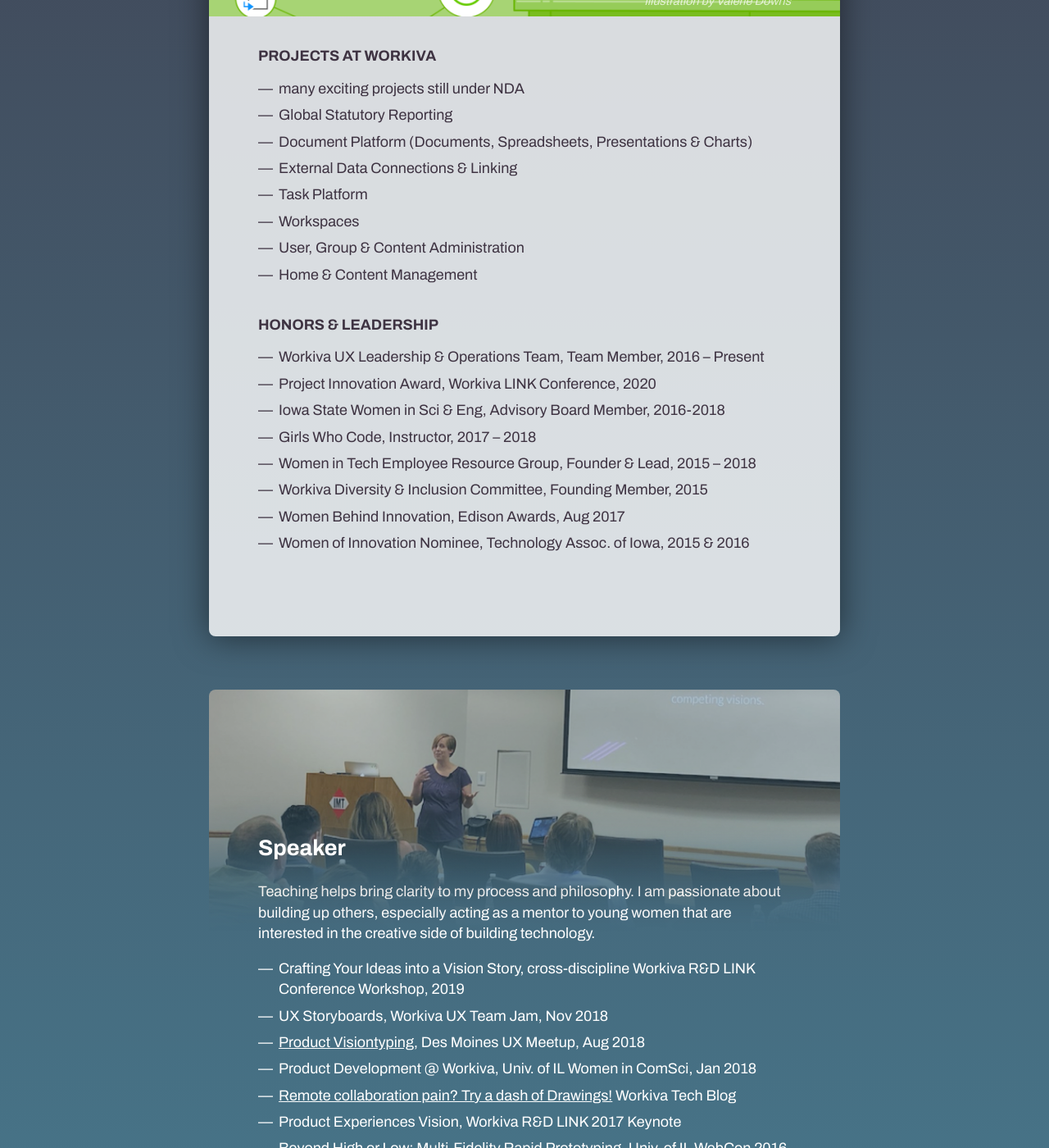
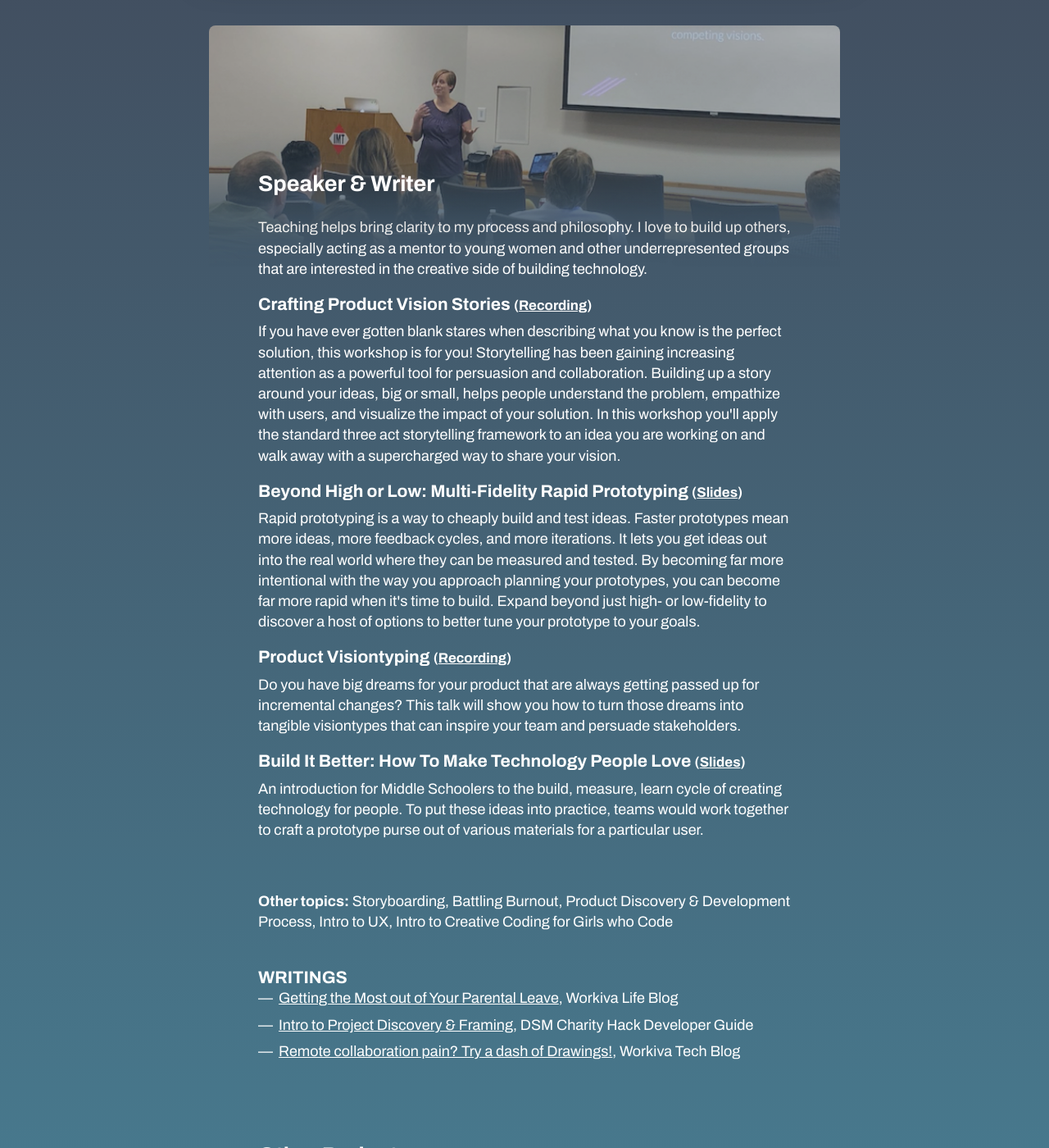
Before and after one commit to hannahd/hannahd.github.io, a Jekyll site: the page built from index.html, in a window 1280 px wide and 1400 px high, scrolled down 988 px. Shown: the whole window at 82% size. Built offline with Jekyll 4.4.1, drawn with Linux system fonts in a browser that asks for light colours; some of the changed text lies outside the part shown.

Commit message:
Updating content

```diff
--- a/index.html
+++ b/index.html
@@ -3,56 +3,54 @@
 ---
 <section>
     <h1>Hannah Deering</h1>
-    <p>UX design leader, prototyper & speaker</p>
+    <p>UX design leader, strategist & speaker</p>
 </section>
 
 <section class="accented">
   <h2>UX Design Leader</h2>
-  <p>I am the Principal UX Designer for Workiva’s Global Statutory Reporting solution. Workiva empowers accounting and finance teams to collaborate on buisness-critical data and reports. Previously, I lead an incredible team of designers and researchers in crafting the Workiva's Document Platform (including the Document, Spreadsheets, and Presentations products).</p>
-  <p>I am also a part of Workiva’s UX Leadership & Operations group. Workiva is an incredibly large and complex application with a growing number of designers. This group designs team processes to promote collaboration, consistency, and efficiency. I have lead efforts to improve our twice weekly design critiques and establish clear expectations around performance and promotions.</p>
+  <p>I am the Director of User Experience Design at <a href="https://www.workiva.com">Workiva</a>, where our team is simplifying complex business reporting by crafting innovative, intuitive experiences. Our full UX team is around 50 people and <a href="https://www.workiva.com/careers">growing</a>, with tight collaboration between UX Design generalists and specialists in User Research, UI Design, and Content Design. I am passionate about crafting cultures that empower creativity, collaboration, belonging, and personal growth.</p>
+
   <div class="img-banner"><p>Illustration by Valerie Downs</p></div>
-  <h4>PROJECTS AT WORKIVA</h4>
-  <ul class="list-dash">
-    <li>many exciting projects still under NDA</li>
-    <li>Global Statutory Reporting</li>
-    <li>Document Platform (Documents, Spreadsheets, Presentations & Charts)</li>
-    <li>External Data Connections & Linking</li>
-    <li>Task Platform</li>
-    <li>Workspaces</li>
-    <li>User, Group & Content Administration</li>
-    <li>Home & Content Management</li>
-  </ul>
 
-
-   <h4>HONORS & LEADERSHIP</h4>
+   <!--<h4>HONORS & LEADERSHIP</h4>
    <ul>
-      <li>Workiva UX Leadership & Operations Team, Team Member, 2016 – Present</li>
-      <li>Project Innovation Award, Workiva LINK Conference, 2020</li>
+      <li>Workiva UX Leadership Team, Team Member, 2016 – Present</li>
+      <li>Author of 5 US Patents, with more pending</li>
+      <li>Project Innovation Awards, Workiva LINK Conference, 2020</li>
       <li>Iowa State Women in Sci & Eng, Advisory Board Member, 2016-2018</li>
       <li>Girls Who Code, Instructor, 2017 – 2018</li>
       <li>Women in Tech Employee Resource Group, Founder & Lead, 2015 – 2018</li>
       <li>Workiva Diversity & Inclusion Committee, Founding Member, 2015</li>
+      <li>Des Moines Charity Hackathon – 2014, 2019, 2020</li>
       <li>Women Behind Innovation, Edison Awards, Aug&nbsp;2017</li>
       <li>Women of Innovation Nominee, Technology Assoc. of Iowa, 2015&nbsp;& 2016</li>
-  </ul>
+  </ul>-->
 </section>
 
 <section class="speaker">
   <div class="speaker-image"></div>
-  <h2>Speaker</h2>
-  <p>Teaching helps bring clarity to my process and philosophy. I am passionate about building up others, especially acting as a mentor to young women that are interested in the creative side of building technology.</p>
+  <h2>Speaker & Writer</h2>
+  <p>Teaching helps bring clarity to my process and philosophy. I love to build up others, especially acting as a mentor to young women and other underrepresented groups that are interested in the creative side of building technology.</p>
+  <h3>Crafting Product Vision Stories <small>(<a href="https://www.youtube.com/watch?v=BppRcVXSjZM">Recording</a>)</small></h3>
+  <p>If you have ever gotten blank stares when describing what you know is the perfect solution, this workshop is for you! Storytelling has been gaining increasing attention as a powerful tool for persuasion and collaboration. Building up a story around your ideas, big or small, helps people understand the problem, empathize with users, and visualize the impact of your solution. In this workshop you'll apply the standard three act storytelling framework to an idea you are working on and walk away with a supercharged way to share your vision.</p>
+
+  <h3>Beyond High or Low: Multi-Fidelity Rapid Prototyping <small>(<a href="https://www.slideshare.net/HannahDeering1/beyond-high-or-low-multifidelity-rapid-prototyping-university-of-illinois-webcon">Slides</a>)</small></h3>
+  <p>Rapid prototyping is a way to cheaply build and test ideas. Faster prototypes mean more ideas, more feedback cycles, and more iterations. It lets you get ideas out into the real world where they can be measured and tested. By becoming far more intentional with the way you approach planning your prototypes, you can become far more rapid when it's time to build. Expand beyond just high- or low-fidelity to discover a host of options to better tune your prototype to your goals.
+  </p>
+  <h3>Product Visiontyping <small>(<a href="https://www.youtube.com/watch?v=BppRcVXSjZM">Recording</a>)</small></h3>
+  <p> Do you have big dreams for your product that are always getting passed up for incremental changes? This talk will show you how to turn those dreams into tangible visiontypes that can inspire your team and persuade stakeholders.</p>
+
+  <h3>Build It Better: How To Make Technology People Love <small>(<a href="https://www.slideshare.net/HannahDeering1/build-it-better-how-to-make-technology-people-love">Slides</a>)</small></h3>
+  <p>  An introduction for Middle Schoolers to the build, measure, learn cycle of creating technology for people. To put these ideas into practice, teams would work together to craft a prototype purse out of various materials for a particular user.
+    </p>
+  <br>
+  <p><strong>Other topics:</strong> Storyboarding, Battling Burnout, Product Discovery & Development Process, Intro to UX, Intro to Creative Coding for Girls who Code</p>
+  <br>
+  <h3>WRITINGS</h3>
   <ul>
-    <li>Crafting Your Ideas into a Vision Story, cross-discipline Workiva R&D LINK Conference Workshop, 2019</li>
-    <li>UX Storyboards, Workiva UX Team Jam, Nov&nbsp;2018</li>
-    <li><a href="https://www.youtube.com/watch?v=gct3qXqRIE0">Product Visiontyping</a>, Des Moines UX Meetup, Aug&nbsp;2018</li>
-    <li>Product Development @ Workiva, Univ. of IL Women in ComSci, Jan&nbsp;2018</li>
-    <li><a href="https://techblog.workiva.com/tech-blog/remote-collaboration-pain-try-dash-google-drawings">Remote collaboration pain? Try a dash of Drawings!</a> Workiva Tech Blog</li>
-    <li>Product Experiences Vision, Workiva R&D LINK 2017 Keynote</li>
-    <li><a href="https://www.slideshare.net/HannahDeering1/beyond-high-or-low-multifidelity-rapid-prototyping-university-of-illinois-webcon">Beyond High or Low: Multi-Fidelity Rapid Prototyping</a>, Univ. of IL WebCon&nbsp;2016</li>
-    <li>Technology Career Panel, Arizona State Jumpstarting STEM Careers, Jan&nbsp;2016</li>
-    <li><a href="https://www.slideshare.net/HannahDeering1/build-it-better-how-to-make-technology-people-love">Build It Better: How To Make Technology People Love Workshop</a>, Iowa State Women in Science & Engineering STEM Careers Conference, 2015 & 2016</li>
-    <li><a href="https://www.slideshare.net/HannahDeering1/rapid-prototyping-experiencing-ux-meetup-des-moines-august-24-2015">Rapid Prototyping</a>, Des Moines UX Meetup, Aug&nbsp;2015</li>
-    <li>Building Apps People Love Workshop, Iowa Science Museum Sci Gals&nbsp;2015</li>
+    <li><a href="https://www.workiva.com/careers/workiva-life-blog/getting-most-out-your-parental-leave">Getting the Most out of Your Parental Leave</a>, Workiva Life Blog</li>
+    <li><a href="https://dev.dsmhack.org/project-framing/">Intro to Project Discovery & Framing</a>, DSM Charity Hack Developer Guide</li>
+    <li><a href="https://techblog.workiva.com/tech-blog/remote-collaboration-pain-try-dash-google-drawings">Remote collaboration pain? Try a dash of Drawings!</a>, Workiva Tech Blog</li>
   </ul>
 </section>
 
@@ -69,5 +67,5 @@
 </section>
 
 <section class="accented">
-  <h2>Want to connect? <a href="https://twitter.com/hannahpixels">@hannahpixels</a></h2>
+  <h2>Want to connect? Message me on <a href="https://twitter.com/hannahpixels">Twitter</a> or <a href="https://www.linkedin.com/in/hannahdeering/">LinkedIn</a></h2>
 </section>
```
Also changed, not shown: 1 other file.
